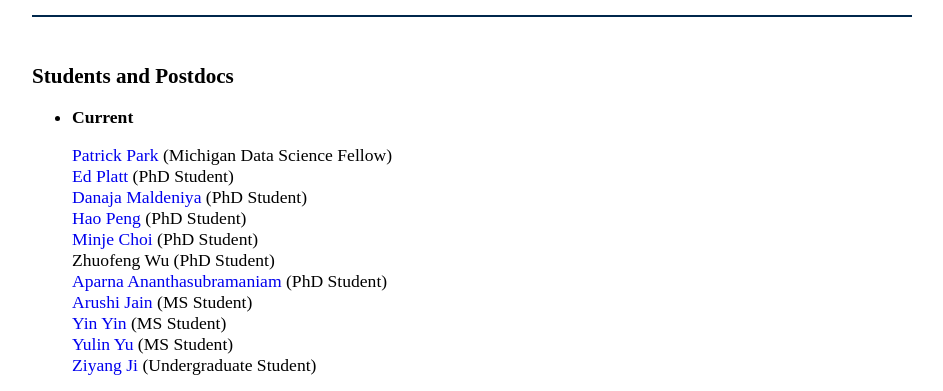
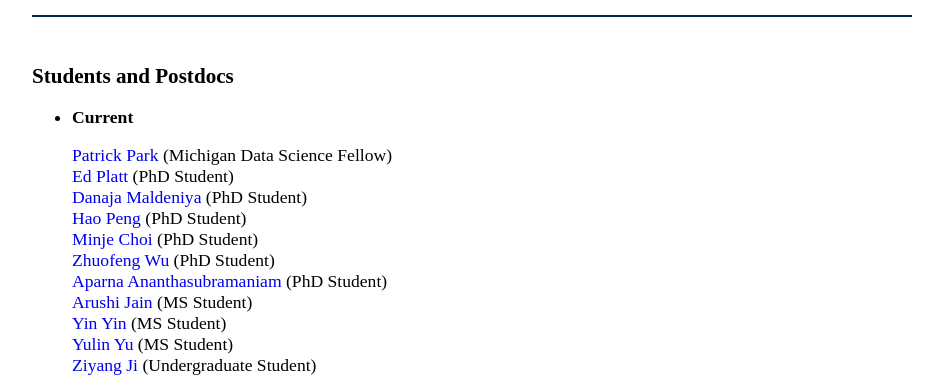
Before and after one commit to danielmromero/danielmromero.github.io, a plain HTML site: page index.html in a window 1280 px wide. Shown: the part 3467-3858 px from the top of the page, without its empty margins (168-1111 px from the left). Drawn offline with Linux system fonts and the light colour scheme.

Commit message:
Add files via upload

```diff
--- a/index.html
+++ b/index.html
@@ -216,7 +216,7 @@ body, div, table, span {
   <a href="http://www.dmaldeniya.com/" target="_blank" >Danaja Maldeniya </a> (PhD Student)<br>
   <a href="http://haoopeng.github.io/" target="_blank" >Hao Peng </a> (PhD Student)<br>
   <a href="http://www.minjechoi.com/" target="_blank" > Minje Choi </a> (PhD Student)<br>
-  Zhuofeng Wu (PhD Student)<br>
+   <a href=" https://cserxy.github.io/" target="_blank" > Zhuofeng Wu </a> (PhD Student)<br>
   <a href="https://aparna-ananth.github.io/" target="_blank" >Aparna Ananthasubramaniam </a> (PhD Student)<br>
  <a href="https://www.linkedin.com/in/arushijain1711/" target="_blank" >Arushi Jain </a> (MS Student)<br>
  <a href="https://yinyinumsi.github.io/PersonalWebsite/" target="_blank" >Yin Yin </a> (MS Student)<br>
```
